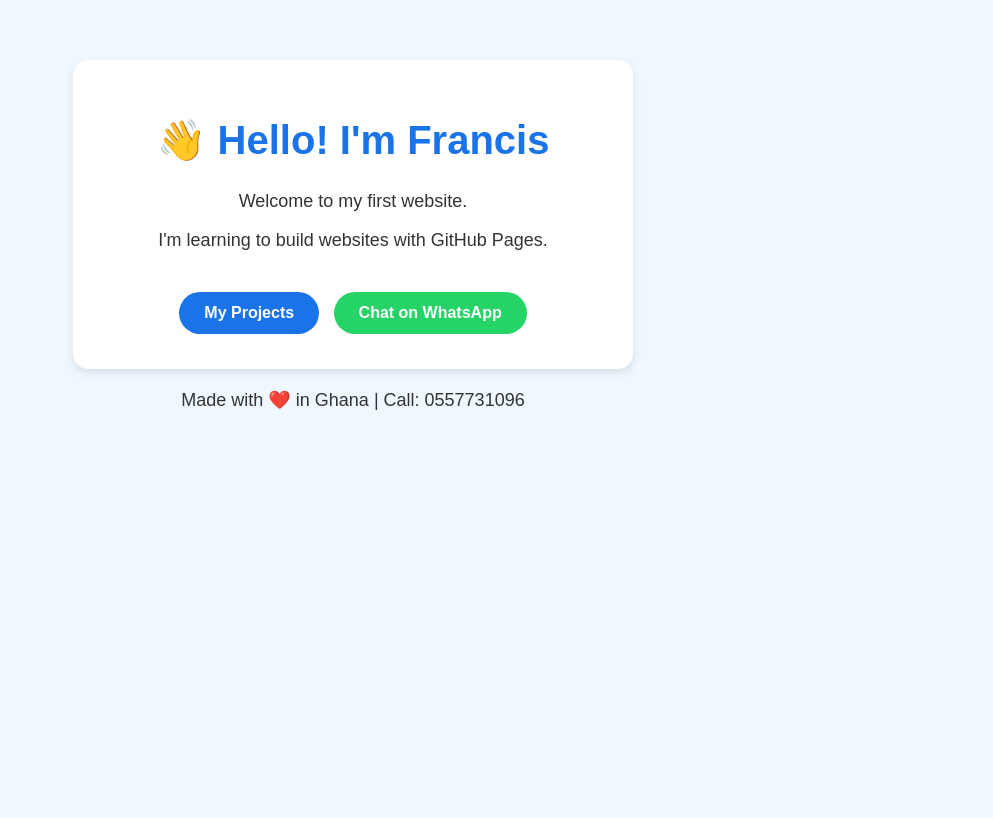
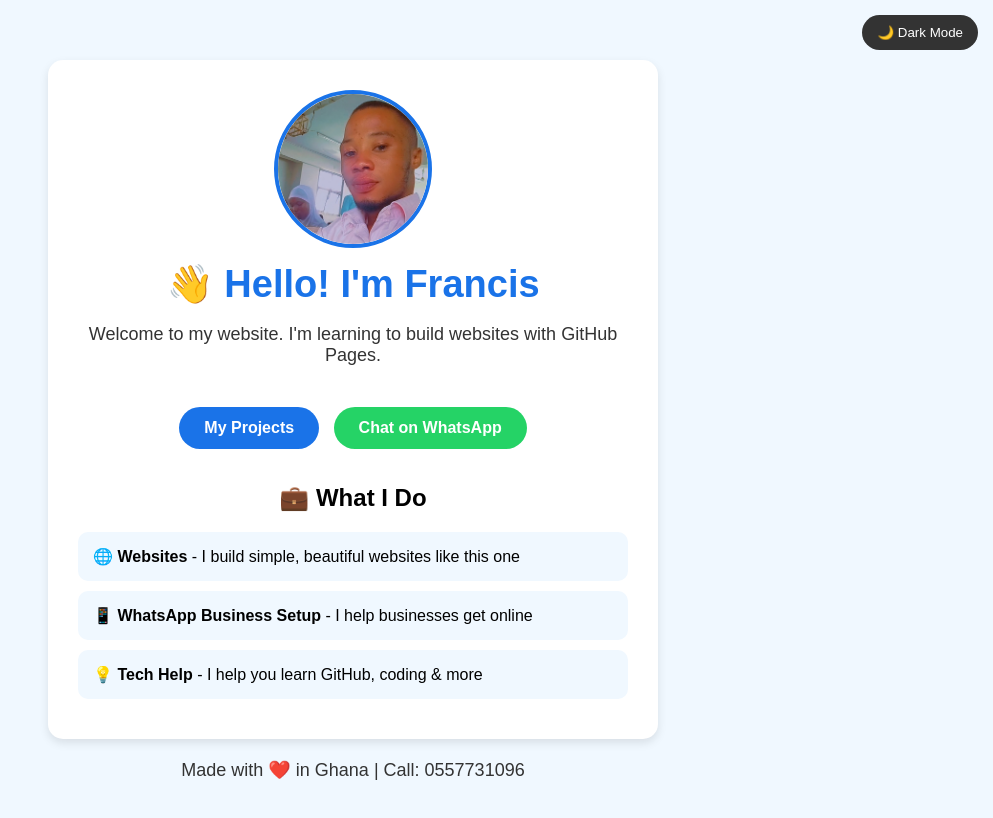
Before and after one commit to fawortwe231-tech/fawortwe-codes, a plain HTML site: page index.html in a window 1280 px wide. Shown: the whole page, without its empty margins (287-1280 px from the left). Drawn offline with Linux system fonts and the light colour scheme.

Commit message:
Implement dark mode toggle and style adjustments
Added dark mode toggle and updated styles for improved layout.

```diff
--- a/index.html
+++ b/index.html
@@ -3,22 +3,36 @@
 <head>
 <title>Francis - My Website</title>
 <style>
-body { font-family: Arial; text-align: center; background: #f0f8ff; margin: 0; padding: 40px 20px; }
-h1 { color: #1a73e8; font-size: 40px; }
+body { font-family: Arial; text-align: center; background: #f0f8ff; margin: 0; padding: 40px 20px; transition: 0.3s; }
+body.dark { background: #121212; color: white; }
+body.dark .card { background: #1e1e1e; color: white; }
+body.dark p { color: #ddd; }
+h1 { color: #1a73e8; font-size: 38px; margin: 10px; }
 p { color: #333; font-size: 18px; }
-.card { background: white; max-width: 500px; margin: 20px auto; padding: 30px; border-radius: 15px; box-shadow: 0 4px 10px rgba(0,0,0,0.1); }
+.card { background: white; max-width: 550px; margin: 20px auto; padding: 30px; border-radius: 15px; box-shadow: 0 4px 10px rgba(0,0,0,0.1); }
+.photo { width: 150px; height: 150px; border-radius: 50%; object-fit: cover; border: 4px solid #1a73e8; }
 .btn { display: inline-block; background: #1a73e8; color: white; padding: 12px 25px; text-decoration: none; border-radius: 25px; margin: 5px; font-weight: bold; }
 .btn2 { background: #25D366; }
+.service { background: #f0f8ff; padding: 15px; margin: 10px 0; border-radius: 10px; text-align: left; }
+body.dark .service { background: #2a2a2a; }
+.toggle { position: fixed; top: 15px; right: 15px; padding: 10px 15px; border-radius: 20px; border: none; cursor: pointer; background: #333; color: white; }
 </style>
 </head>
 <body>
+<button class="toggle" onclick="document.body.classList.toggle('dark')">🌙 Dark Mode</button>
+
 <div class="card">
+<img class="photo" src="WhatsApp Image 2026-11-23 at 7.22.07 AM.jpeg">
 <h1>👋 Hello! I'm Francis</h1>
-<p>Welcome to my first website.</p>
-<p>I'm learning to build websites with GitHub Pages.</p>
+<p>Welcome to my website. I'm learning to build websites with GitHub Pages.</p>
 <br>
 <a class="btn" href="https://github.com/fawortwe231-tech">My Projects</a>
 <a class="btn btn2" href="https://wa.me/233557731096">Chat on WhatsApp</a>
+
+<h2 style="margin-top:30px;">💼 What I Do</h2>
+<div class="service">🌐 <b>Websites</b> - I build simple, beautiful websites like this one</div>
+<div class="service">📱 <b>WhatsApp Business Setup</b> - I help businesses get online</div>
+<div class="service">💡 <b>Tech Help</b> - I help you learn GitHub, coding & more</div>
 </div>
 <p>Made with ❤️ in Ghana | Call: 0557731096</p>
 </body>
```
